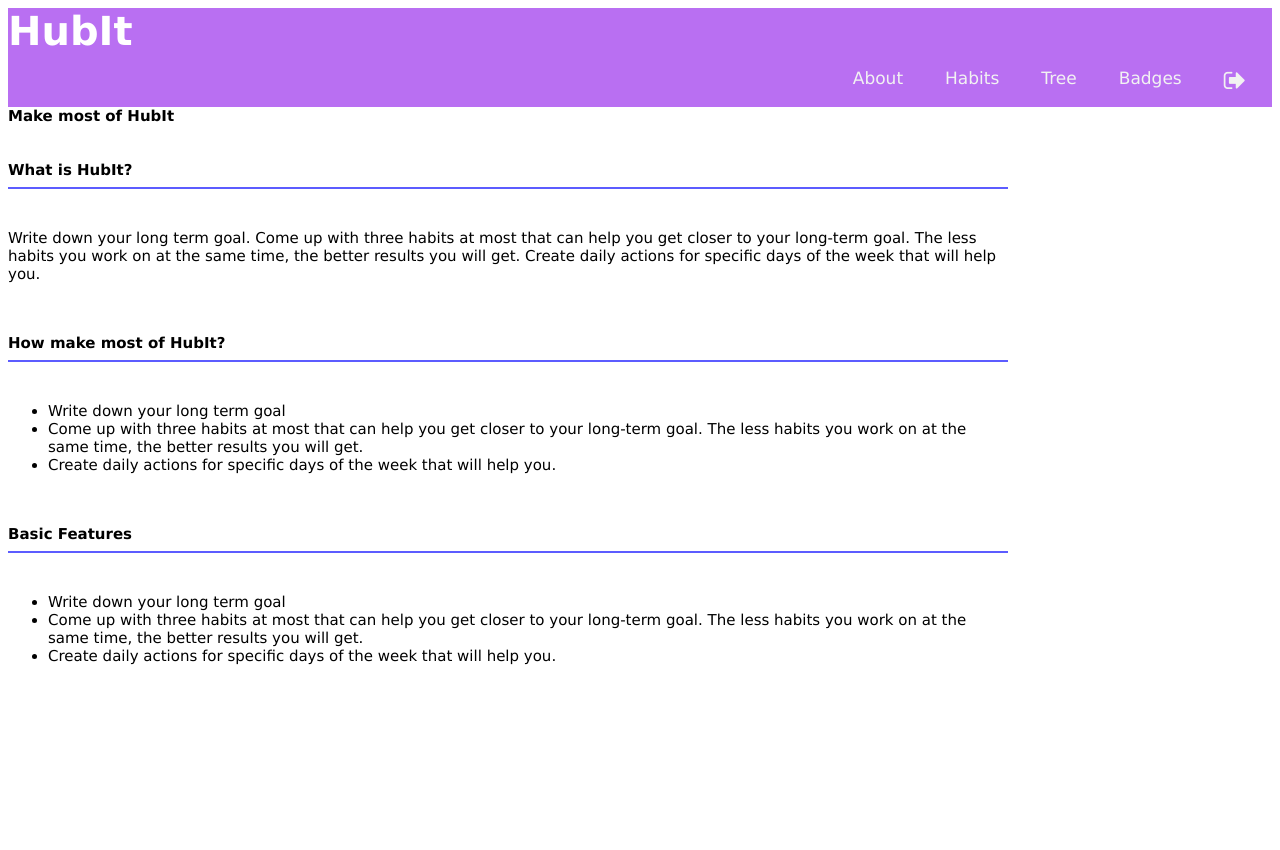
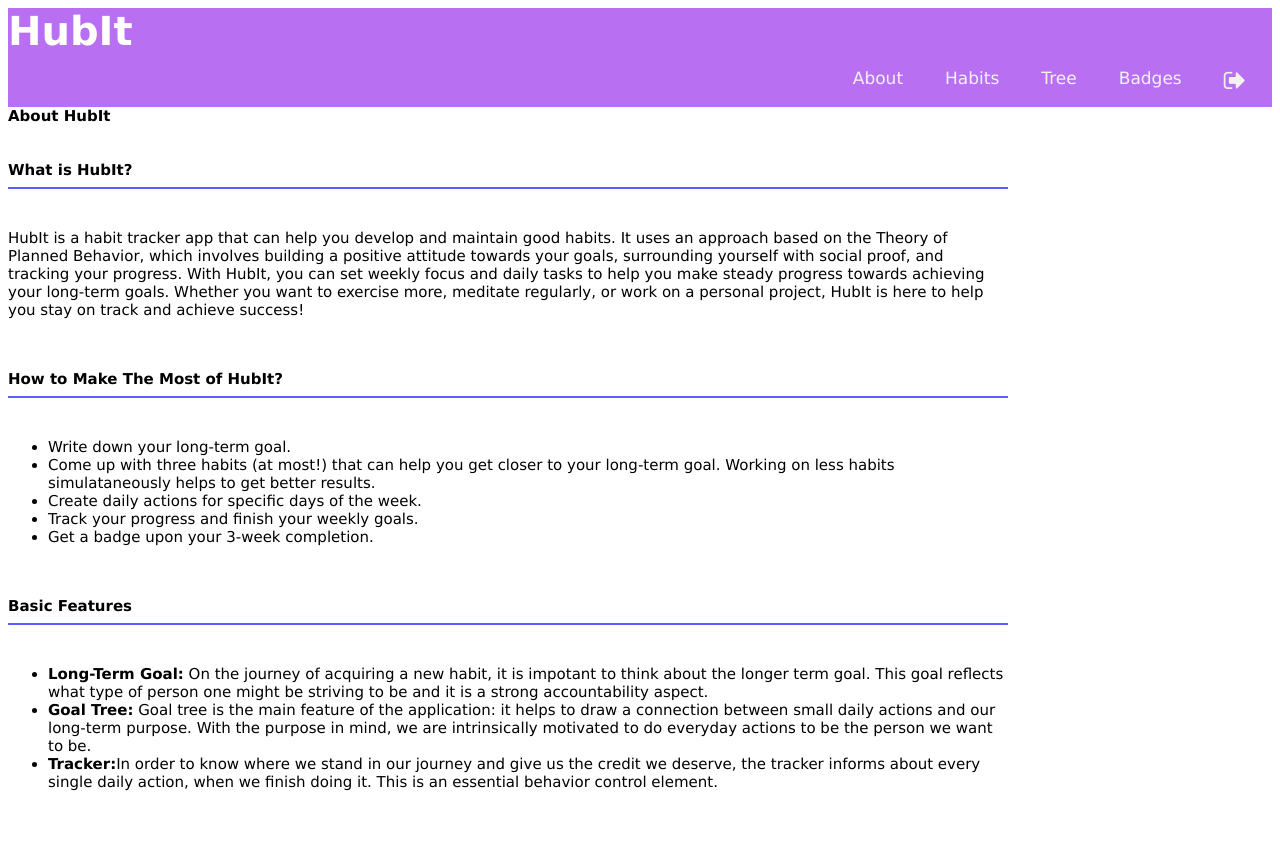
Before and after one commit to S0nVard/Habit, a Flask app: page /about in a window 1280 px wide. Before the commit the page ends 665 px from the top, so only its background shows below. Run offline with Flask 3, Linux system fonts and the light colour scheme; the visitor is signed in with stand-in values (Sample User, id 1); some libraries are stand-ins or nearby versions.

Commit message:
about page content

```diff
--- a/templates/about.html
+++ b/templates/about.html
@@ -3,7 +3,7 @@
 <link rel="stylesheet" href="style.css">
 
 <div class = "below" style="display: inline-block; text-align: left; width:1000px; height:400px, margin-left:20px">
-    <h11><strong>Make most of HubIt</strong></h11>
+    <h11><strong>About HubIt</strong></h11>
     <br>
     <br>
     <br>
@@ -12,18 +12,25 @@
     <hr color = #5C5CFF>
     <br>
   <p style="font-size:8px, text-font: Georgia, serif, margin-left:20px">
-    Write down your long term goal. Come up with three habits at most that can help you get closer to your long-term goal. The less habits you work on at the same time, the better results you will get. Create daily actions for specific days of the week that will help you. </li>
+    HubIt is a habit tracker app that can help you develop and maintain good habits.
+    It uses an approach based on the Theory of Planned Behavior, which involves building a
+    positive attitude towards your goals, surrounding yourself with social proof, and tracking your progress.
+    With HubIt, you can set weekly focus and daily tasks to help you make steady progress towards achieving your long-term goals.
+    Whether you want to exercise more, meditate regularly, or work on a personal project, HubIt is here to
+    help you stay on track and achieve success!
   </p>
   <br>
   <br>
-  <h12 style = "text-color:#B96FF2, margin-left:20px"><strong>How make most of HubIt?</strong></h12>
+  <h12 style = "text-color:#B96FF2, margin-left:20px"><strong>How to Make The Most of HubIt?</strong></h12>
   <hr color = #5C5CFF>
   <br>
 <p>
   <ul  style="font-size:8px, text-font: Georgia, serif, margin-left:20px">
-  <li>Write down your long term goal</li>
-  <li>Come up with three habits at most that can help you get closer to your long-term goal. The less habits you work on at the same time, the better results you will get.</li>
-  <li>Create daily actions for specific days of the week that will help you. </li>
+  <li>Write down your long-term goal.</li>
+  <li>Come up with three habits (at most!) that can help you get closer to your long-term goal. Working on less habits simulataneously helps to get better results.</li>
+  <li>Create daily actions for specific days of the week. </li>
+  <li>Track your progress and finish your weekly goals.</li>
+  <li>Get a badge upon your 3-week completion. </li>
 
   </ul>
 </p>
@@ -33,10 +40,10 @@
 <hr color = #5C5CFF>
 <br>
 <p>
-<ul  style="font-size:8px, text-font: Georgia, serif, margin-left:20px">
-<li>Write down your long term goal</li>
-<li>Come up with three habits at most that can help you get closer to your long-term goal. The less habits you work on at the same time, the better results you will get.</li>
-<li>Create daily actions for specific days of the week that will help you. </li>
+  <ul  style="font-size:8px, text-font: Georgia, serif, margin-left:20px">
+    <li><strong>Long-Term Goal:</strong> On the journey of acquiring a new habit, it is impotant to think about the longer term goal. This goal reflects what type of person one might be striving to be and it is a strong accountability aspect.</li>
+    <li><strong>Goal Tree:</strong> Goal tree is the main feature of the application: it helps to draw a connection between small daily actions and our long-term purpose. With the purpose in mind, we are intrinsically motivated to do everyday actions to be the person we want to be.</li>
+    <li><strong>Tracker:</strong>In order to know where we stand in our journey and give us the credit we deserve, the tracker informs about every single daily action, when we finish doing it. This is an essential behavior control element. </li>
 
 </ul>
 </p>
```
